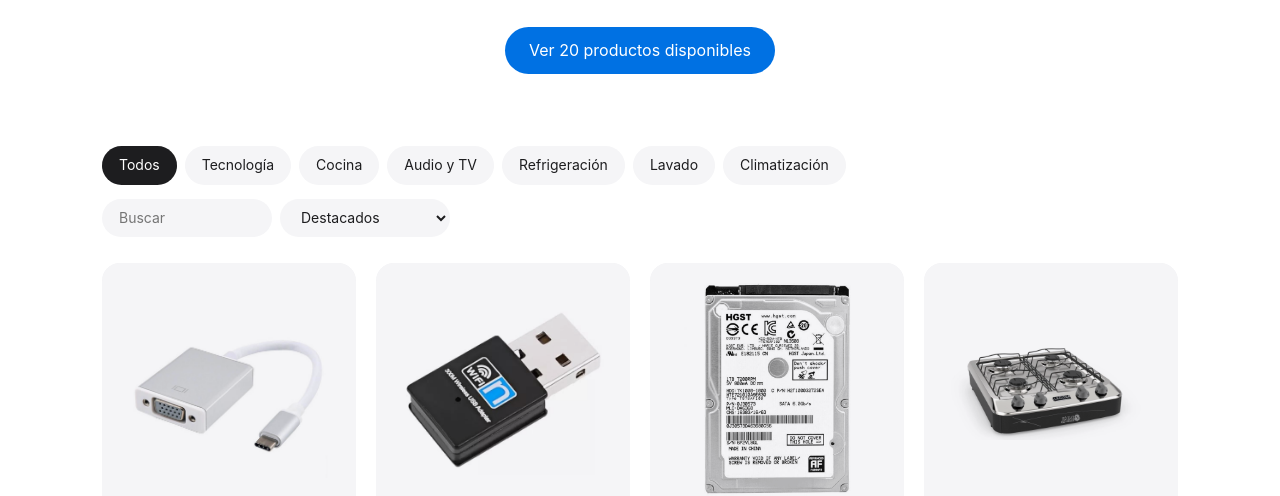
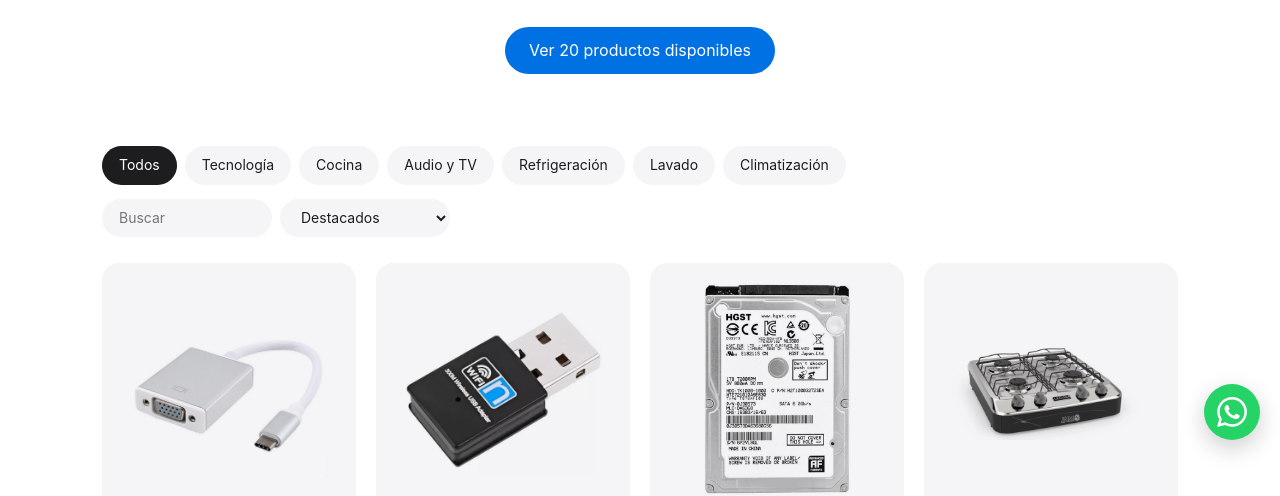
Before and after one commit to onnixreporte/jasui-remate, an Astro site: page / in a window 1280 px wide. Shown: the part 340-836 px from the top of the page. Built offline with nearby package versions, Linux system fonts and the light colour scheme; Astro itself is replaced by a stand-in of ours.

Commit message:
Add floating WhatsApp button for general inquiries
Co-Authored-By: Claude <noreply@anthropic.com>

```diff
--- a/src/pages/index.astro
+++ b/src/pages/index.astro
@@ -137,6 +137,22 @@ const data = JSON.stringify(
       <p>Precios en guaraníes, IVA incluido. Stock sujeto a disponibilidad al momento de la compra.</p>
     </footer>
 
+    {
+      site.whatsapp && (
+        <a
+          class="wa"
+          href={`https://wa.me/${site.whatsapp}?text=${encodeURIComponent(`Hola, tengo una consulta sobre el ${site.titulo.toLowerCase()} ${site.marca}.`)}`}
+          target="_blank"
+          rel="noopener"
+          aria-label="Consultar por WhatsApp"
+        >
+          <svg viewBox="0 0 24 24" aria-hidden="true">
+            <path d="M17.47 14.38c-.3-.15-1.76-.87-2.03-.97-.27-.1-.47-.15-.67.15-.2.3-.77.97-.94 1.16-.17.2-.35.22-.64.08-.3-.15-1.26-.46-2.39-1.48-.88-.79-1.48-1.76-1.65-2.06-.17-.3-.02-.46.13-.61.13-.13.3-.35.45-.52.15-.17.2-.3.3-.5.1-.2.05-.37-.03-.52-.08-.15-.67-1.61-.92-2.21-.24-.58-.49-.5-.67-.51l-.57-.01c-.2 0-.52.07-.79.37-.27.3-1.04 1.02-1.04 2.48s1.07 2.88 1.21 3.07c.15.2 2.1 3.2 5.08 4.49.71.31 1.26.49 1.69.63.71.23 1.36.19 1.87.12.57-.09 1.76-.72 2.01-1.41.25-.69.25-1.29.17-1.41-.07-.12-.27-.2-.57-.35zM12.05 21.79h-.01a9.87 9.87 0 01-5.03-1.38l-.36-.21-3.74.98 1-3.65-.24-.37a9.86 9.86 0 01-1.51-5.26c0-5.45 4.44-9.88 9.89-9.88 2.64 0 5.12 1.03 6.99 2.9a9.82 9.82 0 012.89 6.99c0 5.45-4.44 9.88-9.88 9.88zm8.41-18.3A11.82 11.82 0 0012.05 0C5.5 0 .16 5.34.16 11.89c0 2.1.55 4.14 1.59 5.95L.06 24l6.3-1.65a11.88 11.88 0 005.68 1.45h.01c6.55 0 11.89-5.34 11.89-11.89 0-3.18-1.24-6.17-3.48-8.42z" />
+          </svg>
+        </a>
+      )
+    }
+
     <dialog id="modal" aria-labelledby="m-nombre">
       <button class="close" aria-label="Cerrar" data-close>&times;</button>
       <div class="m-body">
--- a/src/styles/global.css
+++ b/src/styles/global.css
@@ -109,6 +109,17 @@ h2 { font-size: clamp(30px, 4.5vw, 46px); letter-spacing: -.03em; line-height: 1
 
 .foot { padding-top: 28px; padding-bottom: 44px; font-size: 12px; color: var(--muted); display: grid; gap: 6px; }
 
+/* WhatsApp flotante */
+.wa {
+  position: fixed; right: 20px; bottom: calc(20px + env(safe-area-inset-bottom)); z-index: 9;
+  width: 56px; height: 56px; border-radius: 50%; display: grid; place-items: center;
+  background: #25d366; box-shadow: 0 8px 24px rgba(0, 0, 0, .2);
+  transition: transform .3s cubic-bezier(.2, .8, .2, 1), box-shadow .3s;
+}
+.wa:hover { transform: scale(1.06); box-shadow: 0 12px 32px rgba(0, 0, 0, .26); }
+.wa:focus-visible { outline: 3px solid var(--accent); outline-offset: 3px; }
+.wa svg { width: 30px; fill: #fff; }
+
 /* Modal */
 dialog {
   border: 0; padding: 0; border-radius: 24px; width: min(880px, calc(100vw - 28px));
```
